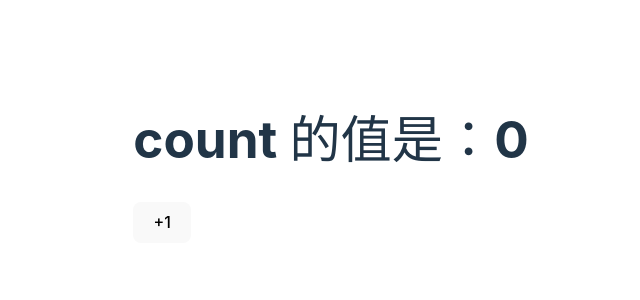
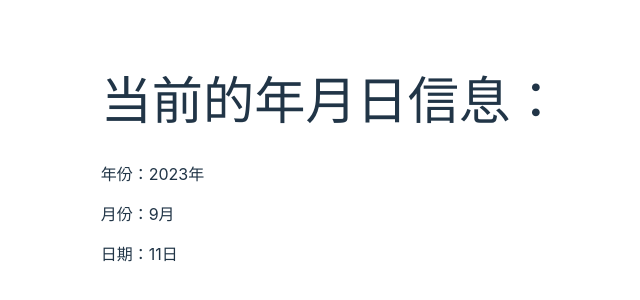
Before and after one commit to jiansun-max/react_hooks, a React (Vite) app: page / in a window 1280 px wide. Shown: the part 240-540 px from the top of the page, without its empty margins (309-949 px from the left). Built offline with nearby package versions, Linux system fonts and the light colour scheme.

Commit message:
以函数的形式为useState赋初始值

```diff
--- a/src/App.tsx
+++ b/src/App.tsx
@@ -1,11 +1,11 @@
 import React from 'react'
-import { Count } from '@/components/use_state/01.base.tsx'
+import { DateCom } from '@/components/use_state/01.base.tsx'
 
 // React.FC<T> 表示这是一个函数式的 react 组件
 const App: React.FC = () => {
   return (
     <>
-      <Count />
+      <DateCom />
     </>
   )
 }
--- a/src/components/use_state/01.base.tsx
+++ b/src/components/use_state/01.base.tsx
@@ -2,6 +2,8 @@ import React, { useState } from 'react'
 
 export const Count: React.FC = () => {
   const [count, setCount] = useState(0)
+
+  console.log('触发了 Count 组件的渲染')
 
   const add = () => {
     setCount(count + 1)
@@ -14,3 +16,20 @@ export const Count: React.FC = () => {
     </>
   )
 }
+
+export const DateCom: React.FC = () => {
+  // const [date] = useState({ year: 2023, month: 9, day: 11 })
+  const [date] = useState(() => {
+    const dt = new Date()
+    return { year: dt.getFullYear(), month: dt.getMonth() + 1, day: dt.getDate() }
+  })
+
+  return (
+    <>
+      <h1>当前的年月日信息：</h1>
+      <p>年份：{date.year}年</p>
+      <p>月份：{date.month}月</p>
+      <p>日期：{date.day}日</p>
+    </>
+  )
+}
```
